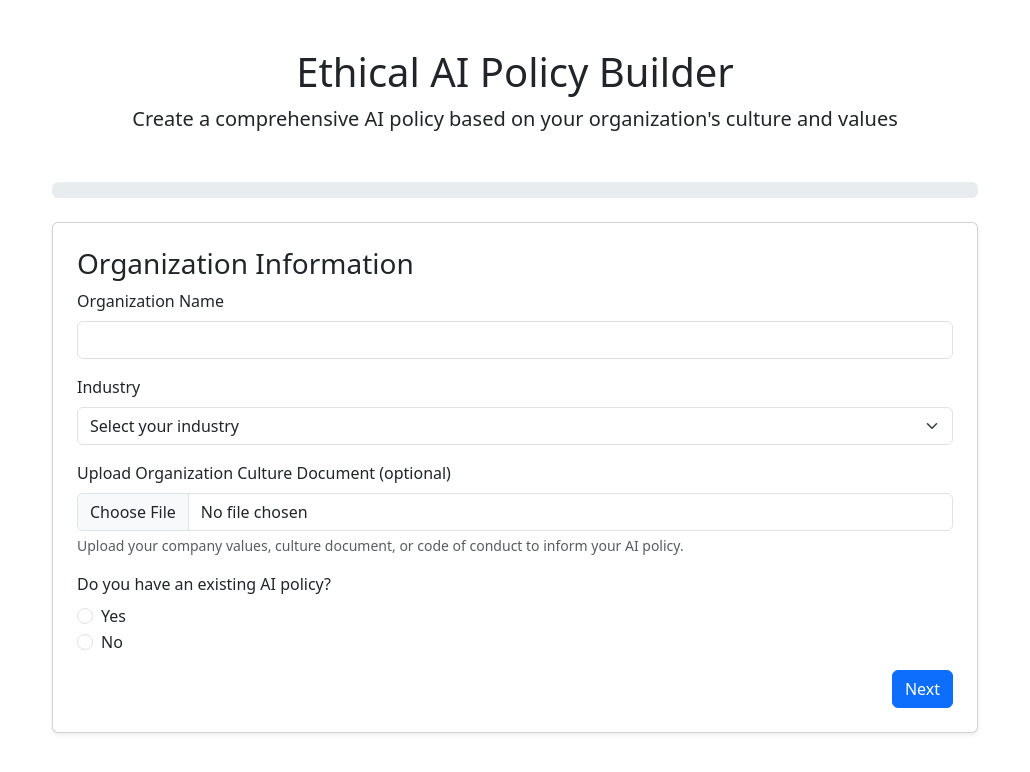
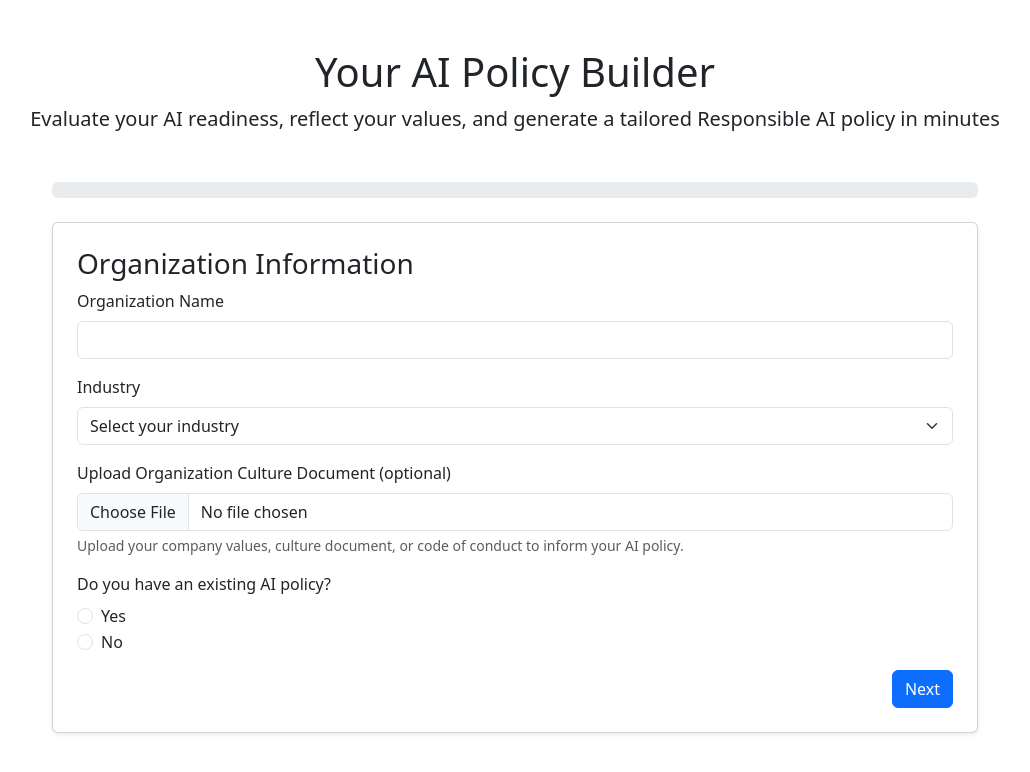
Before and after one commit to AlmostTechHR/Your-AI-Policy-Generator, a plain HTML site: page index.html in a window 1280 px wide. Shown: the whole page, without its empty margins (125-1155 px from the left). Drawn offline with nearby package versions, Linux system fonts and the light colour scheme.

Commit message:
Update index.html

```diff
--- a/index.html
+++ b/index.html
@@ -3,15 +3,15 @@
 <head>
     <meta charset="UTF-8">
     <meta name="viewport" content="width=device-width, initial-scale=1.0">
-    <title>Ethical AI Policy Builder</title>
+    <title>Your AI Policy Builder</title>
     <link rel="stylesheet" href="styles.css">
     <link href="https://cdn.jsdelivr.net/npm/bootstrap@5.3.0-alpha1/dist/css/bootstrap.min.css" rel="stylesheet">
 </head>
 <body>
     <div class="container mt-5">
         <header class="text-center mb-5">
-            <h1>Ethical AI Policy Builder</h1>
-            <p class="lead">Create a comprehensive AI policy based on your organization's culture and values</p>
+            <h1>Your AI Policy Builder</h1>
+            <p class="lead">Evaluate your AI readiness, reflect your values, and generate a tailored Responsible AI policy in minutes</p>
         </header>
 
         <div class="row">
```
